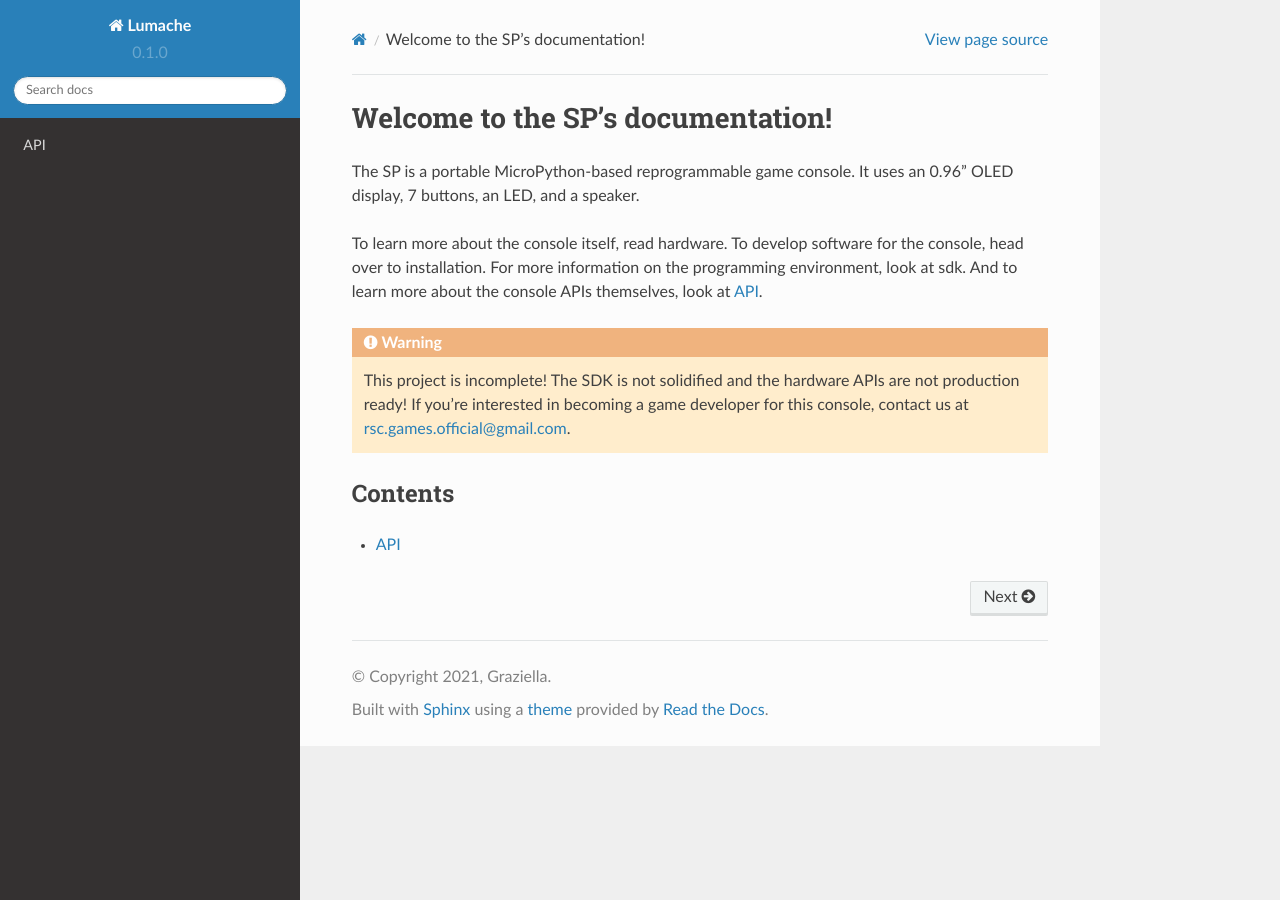
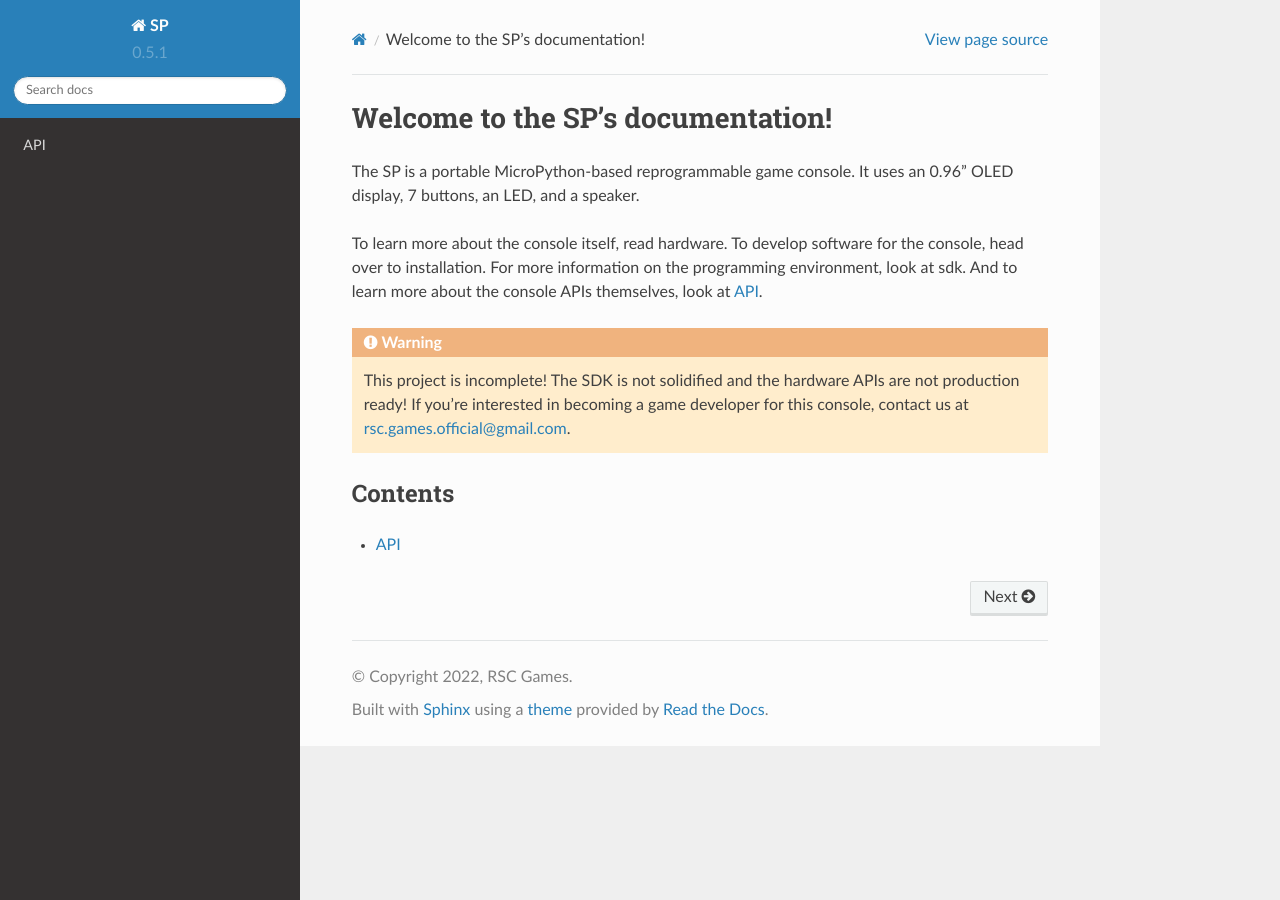
Before and after one commit to RSC-Games/SP, a Sphinx documentation site: the page built from docs/source/index.rst, in a window 1280 px wide. Built offline with Sphinx 7.4.7 and the Read the Docs theme 2.0.0, drawn with Linux system fonts in a browser that asks for light colours; pages that are not in the unit, such as notebooks, are missing from menus.

Commit message:
Update conf.py

```diff
--- a/docs/source/conf.py
+++ b/docs/source/conf.py
@@ -2,12 +2,12 @@
 
 # -- Project information
 
-project = 'Lumache'
-copyright = '2021, Graziella'
-author = 'Graziella'
+project = 'SP'
+copyright = '2022, RSC Games'
+author = 'RSC Games'
 
-release = '0.1'
-version = '0.1.0'
+release = '0.5'
+version = '0.5.1'
 
 # -- General configuration
 
```
